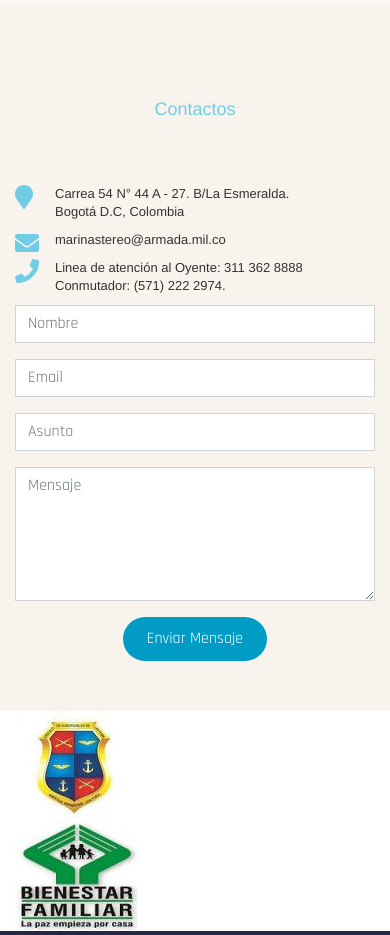
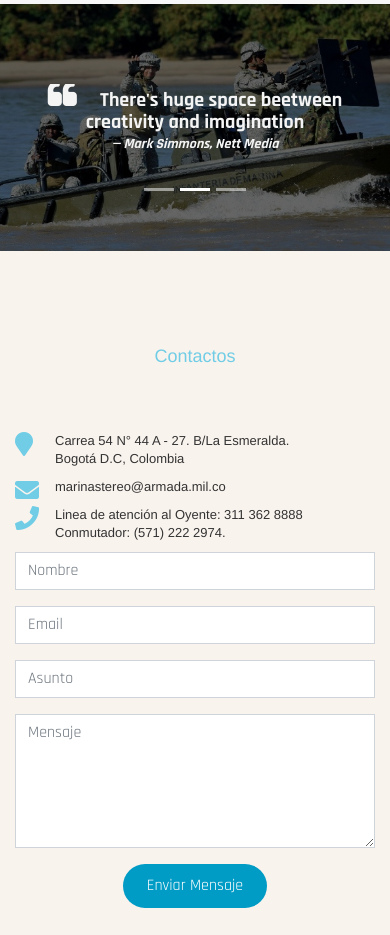
Before and after one commit to Sisifo-G/MarinaStereo, a plain HTML site: page index.html in a window 390 px wide. Shown: the part 9421-10356 px from the top of the page. Drawn offline with Linux system fonts and the light colour scheme.

Commit message:
Eliminado enlaces de interés en dispositivos pequeños

```diff
--- a/css/style.css
+++ b/css/style.css
@@ -41,6 +41,32 @@ h4 {
 strong a {
   color: #009cc6;
 }
+
+blockquote {
+  font-size:18px;
+  color: #f4f4f4;
+	border:none;
+	padding:0;
+}
+
+blockquote.large {
+	font-size:20px;
+	font-weight:700;
+	line-height:1.1em;
+}
+blockquote.large:before {
+	font-size:30px;
+	font-family: FontAwesome;
+	content: "\f10d";
+	margin-right:20px;
+}
+
+blockquote cite 						{ display:block; font-size:14px;}
+blockquote cite:before 					{ content:"\2014 \0020"; }
+blockquote cite a,
+blockquote cite a:visited,
+blockquote cite a:visited 				{ color:#555; }
+
 
 /* ==================================================
   General
@@ -1109,6 +1135,17 @@ section#blog {
   top: -30px;
 }
 
+/* ==================================================
+  Mensaje a héroes
+  ================================================== */
+#blogCarousel2 .carousel-indicators {
+  margin-bottom: -30px;
+}
+
+.carousel-indicators {
+  margin-bottom: -10px;
+}
+
 
 /* ==================================================
   Contact Section
@@ -1296,12 +1333,20 @@ section#blog {
   }
 }
 
+@media (max-width: 425px) {
+  .enlaces-hidden {
+    display: none;
+  }
+}
+
 @media (max-width: 61.9em) {
   section,
   .block,
   .cta {
     padding: 35px 0;
   }
+
+
 
   .features {
     padding-bottom: 5px;
@@ -1424,4 +1469,6 @@ section#blog {
   .site-footer .list-inline li {
     display: inline-block;
   }
+
+
 }
--- a/index.html
+++ b/index.html
@@ -287,7 +287,8 @@
           </div>
 
         </div>
-      </section><!-- #call-to-action -->
+      </section>
+      <!-- #call-to-action -->
   <!-- Section BLOG -->
       <!-- section: blog -->
 	<section id="blog" class="section-blog">
@@ -536,6 +537,81 @@
         </div>
       </section><!-- #portfolio -->
 
+       <!--==========================
+    Mensajes a Héroes
+    ============================-->
+    <section id="call-to-action">
+        <div class="container">
+            <div class="row blog">
+                <div class="col-md-12">
+                    <div id="blogCarousel2" class="carousel slide" data-ride="carousel">
+
+                        <ol class="carousel-indicators">
+                            <li data-target="#blogCarousel2" data-slide-to="0" class="active"></li>
+                            <li data-target="#blogCarousel2" data-slide-to="1"></li>
+                            <li data-target="#blogCarousel2" data-slide-to="2"></li>
+                        </ol>
+
+                        <!-- Carousel items -->
+                        <div class="carousel-inner">
+                            <div class="carousel-item active">
+                                <div class="row">
+                                    <div class="col-md-12">
+                                        <div class="span6 aligncenter flyLeft">
+                                            <blockquote class="large">
+                                              There's huge space beetween creativity and imagination <cite>Mark Simmons, Nett Media</cite>
+                                            </blockquote>
+                                          </div>
+                                    </div>
+
+                                </div>
+                                <!--.row-->
+                            </div>
+                            <!--.item-->
+
+                            <div class="carousel-item">
+                                <div class="row">
+                                    <div class="col-md-12">
+                                        <div class="span6 aligncenter flyLeft">
+                                            <blockquote class="large">
+                                              There's huge space beetween creativity and imagination <cite>Mark Simmons, Nett Media</cite>
+                                            </blockquote>
+                                          </div>
+                                    </div>
+
+                                </div>
+                                <!--.row-->
+                            </div>
+                            <!--.item-->
+
+                            <div class="carousel-item">
+                                <div class="row">
+                                    <div class="col-md-12">
+                                        <div class="span6 aligncenter flyLeft">
+                                            <blockquote class="large">
+                                              There's huge space beetween creativity and imagination <cite>Mark Simmons, Nett Media</cite>
+                                            </blockquote>
+                                          </div>
+                                    </div>
+
+                                </div>
+                                <!--.row-->
+                            </div>
+                            <!--.item-->
+
+                        </div>
+                        <!--.carousel-inner-->
+                    </div>
+                    <!--.Carousel-->
+
+                </div>
+            </div>
+      </div>
+
+
+    </section>
+      <!-- Mensajes a Héroes-->
+
 
   <!-- @component: footer -->
 
@@ -599,7 +675,7 @@
   </section>
 
   <!-- Enlaces de interés-->
-  <div class="container">
+  <div class="container enlaces-hidden">
       <div class="row blog">
           <div class="col-md-12">
               <div id="blogCarousel" class="carousel slide" data-ride="carousel">
@@ -611,25 +687,24 @@
 
                   <!-- Carousel items -->
                   <div class="carousel-inner">
-
                       <div class="carousel-item active">
                           <div class="row">
-                              <div class="col-md-3">
+                              <div class="col-md-3 col-xs-3">
                                   <a href="#">
                                       <img src="img/enlaces/presidencia.png" alt="Image" style="max-width:100%;">
                                   </a>
                               </div>
-                              <div class="col-md-3">
+                              <div class="col-md-3 col-xs-3">
                                   <a href="#">
                                       <img src="img/enlaces/defensa.png" alt="Image" style="max-width:100%;">
                                   </a>
                               </div>
-                              <div class="col-md-3">
+                              <div class="col-md-3 col-xs-3">
                                   <a href="#">
                                       <img src="img/enlaces/armada.png" alt="Image" style="max-width:100%;">
                                   </a>
                               </div>
-                              <div class="col-md-3">
+                              <div class="col-md-3 col-xs-3">
                                   <a href="#">
                                       <img src="img/enlaces/caja.jpg" alt="Image" style="max-width:100%;">
                                   </a>
@@ -641,12 +716,12 @@
 
                       <div class="carousel-item">
                           <div class="row">
-                              <div class="col-md-3 col-sm-3 col-xs-3">
+                              <div class="col-md-3 col-sm-3 col-xs-6">
                                   <a href="#">
                                       <img src="img/enlaces/marina.jpg" alt="Image" style="max-width:100%;">
                                   </a>
                               </div>
-                              <div class="col-md-3 col-sm-3 col-xs-3">
+                              <div class="col-md-3 col-sm-3 col-xs-6">
                                   <a href="#">
                                       <img src="img/enlaces/bienestar.jpg" alt="Image" style="max-width:100%;">
                                   </a>
```
Also changed, not shown: 1 other file.
